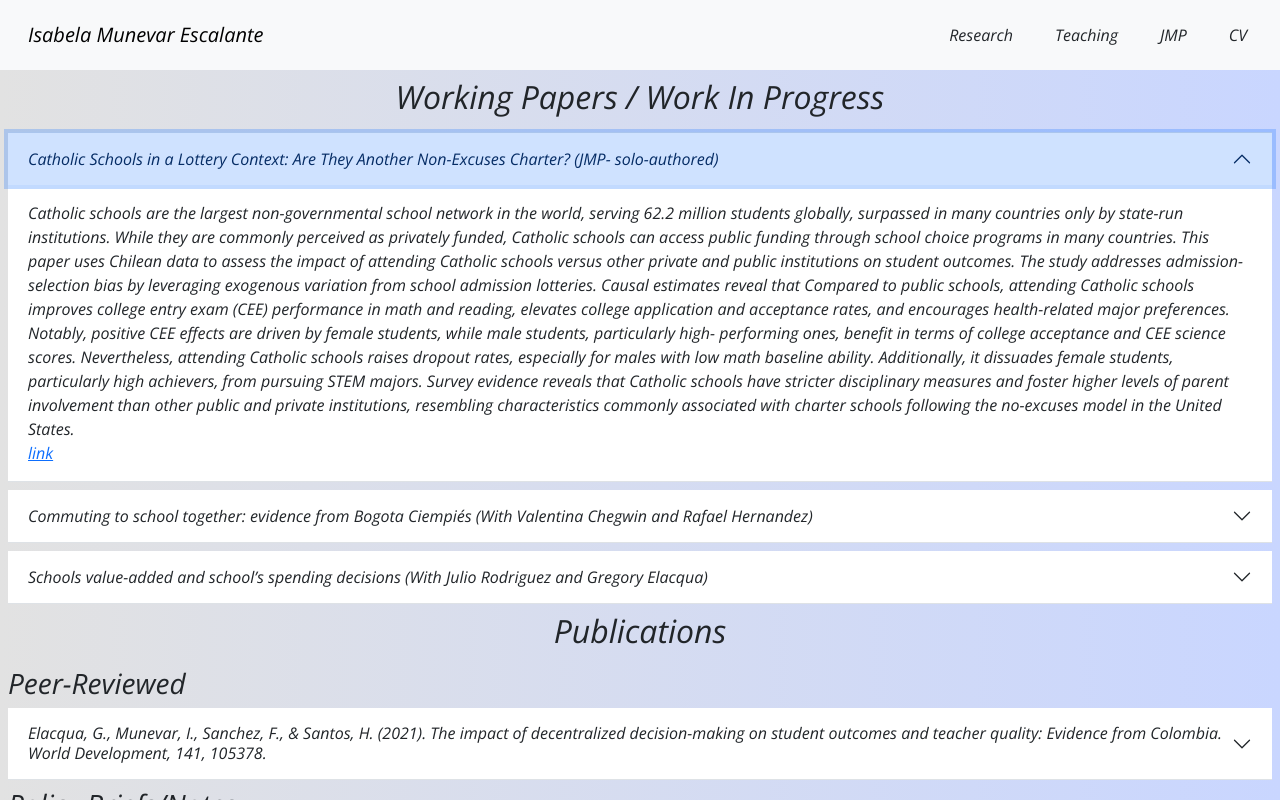
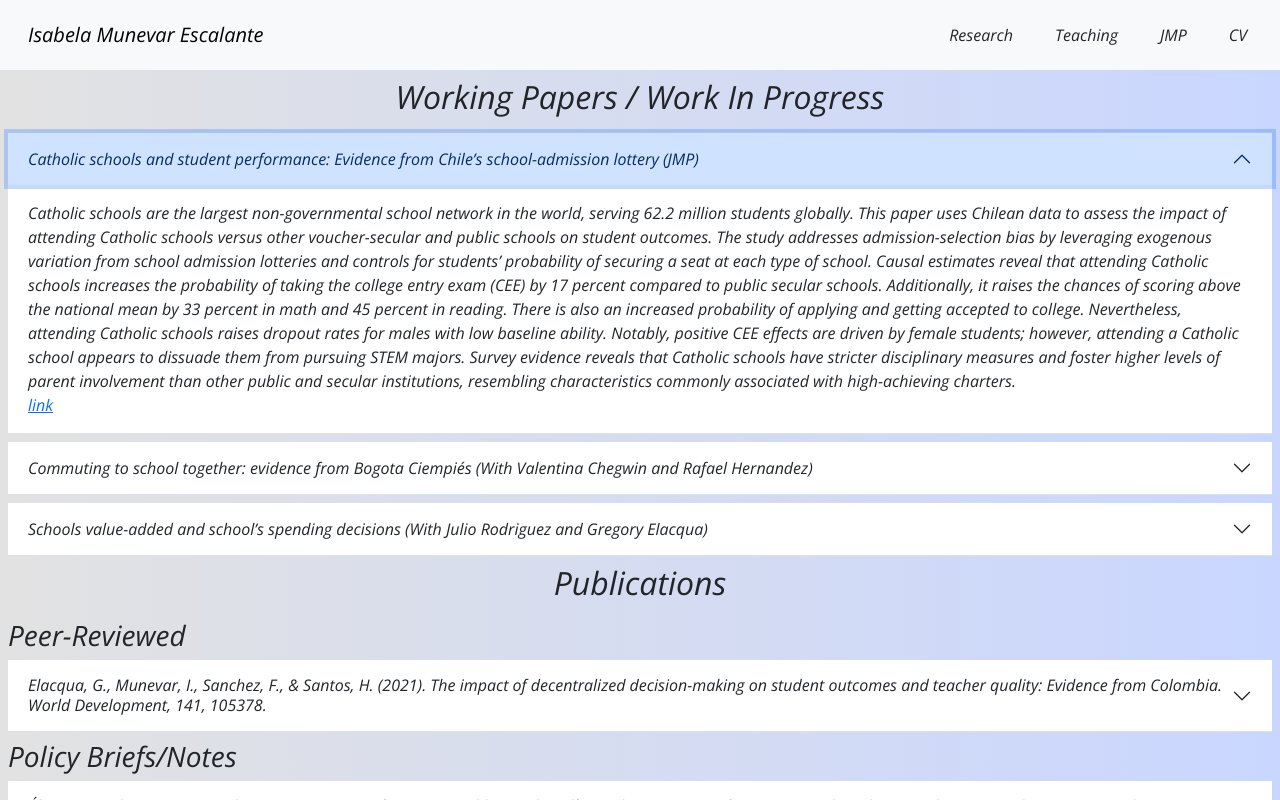
Before and after one commit to Tomas36M/b, a Next.js app: page /research in a window 1280 px wide. Both pictures are taken after a click on the button 640 px from the left and 159 px from the top of the page. Shown: the top 800 px of the page. Built offline with nearby package versions, Linux system fonts and the light colour scheme.

Commit message:
cambio de titulo y research

```diff
--- a/src/components/AcordionsResearch.js
+++ b/src/components/AcordionsResearch.js
@@ -10,28 +10,11 @@ const AcordionsResearch = () => {
                 <div className="accordion-item mb-2">
                     <h2 className="accordion-header">
                         <button className="accordion-button collapsed" type="button" data-bs-toggle="collapse" data-bs-target="#flush-collapseOne" aria-expanded="false" aria-controls="flush-collapseOne">
-                            Catholic Schools in a Lottery Context: Are They Another Non-Excuses Charter? (JMP-
-                            solo-authored)
+                        Catholic schools and student performance: Evidence from Chile’s school-admission lottery (JMP)
                         </button>
                     </h2>
                     <div id="flush-collapseOne" className="accordion-collapse collapse" data-bs-parent="#accordionFlushExample">
-                        <div className="accordion-body">Catholic schools are the largest non-governmental school network in the world, serving 62.2
-                            million students globally, surpassed in many countries only by state-run institutions. While they
-                            are commonly perceived as privately funded, Catholic schools can access public funding through
-                            school choice programs in many countries. This paper uses Chilean data to assess the impact of
-                            attending Catholic schools versus other private and public institutions on student outcomes. The
-                            study addresses admission-selection bias by leveraging exogenous variation from school
-                            admission lotteries. Causal estimates reveal that Compared to public schools, attending Catholic
-                            schools improves college entry exam (CEE) performance in math and reading, elevates college
-                            application and acceptance rates, and encourages health-related major preferences. Notably,
-                            positive CEE effects are driven by female students, while male students, particularly high-
-                            performing ones, benefit in terms of college acceptance and CEE science scores. Nevertheless,
-                            attending Catholic schools raises dropout rates, especially for males with low math baseline
-                            ability. Additionally, it dissuades female students, particularly high achievers, from pursuing
-                            STEM majors. Survey evidence reveals that Catholic schools have stricter disciplinary measures
-                            and foster higher levels of parent involvement than other public and private institutions,
-                            resembling characteristics commonly associated with charter schools following the no-excuses
-                            model in the United States.
+                        <div className="accordion-body">Catholic schools are the largest non-governmental school network in the world, serving 62.2 million students globally. This paper uses Chilean data to assess the impact of attending Catholic schools versus other voucher-secular and public schools on student outcomes. The study addresses admission-selection bias by leveraging exogenous variation from school admission lotteries and controls for students’ probability of securing a seat at each type of school. Causal estimates reveal that attending Catholic schools increases the probability of taking the college entry exam (CEE) by 17 percent compared to public secular schools. Additionally, it raises the chances of scoring above the national mean by 33 percent in math and 45 percent in reading. There is also an increased probability of applying and getting accepted to college. Nevertheless, attending Catholic schools raises dropout rates for males with low baseline ability. Notably, positive CEE effects are driven by female students; however, attending a Catholic school appears to dissuade them from pursuing STEM majors. Survey evidence reveals that Catholic schools have stricter disciplinary measures and foster higher levels of parent involvement than other public and secular institutions, resembling characteristics commonly associated with high-achieving charters.
                             <br />
                             <Link target="_blank" href="https://drive.google.com/file/d/1QdFAcPKB0PAqbtFpJX9W4b4-C0cxZZ01/view?usp=sharing">link</Link>
                         </div>
```
Also changed, not shown: src/components/Hero.js (+4 -5 lines).
